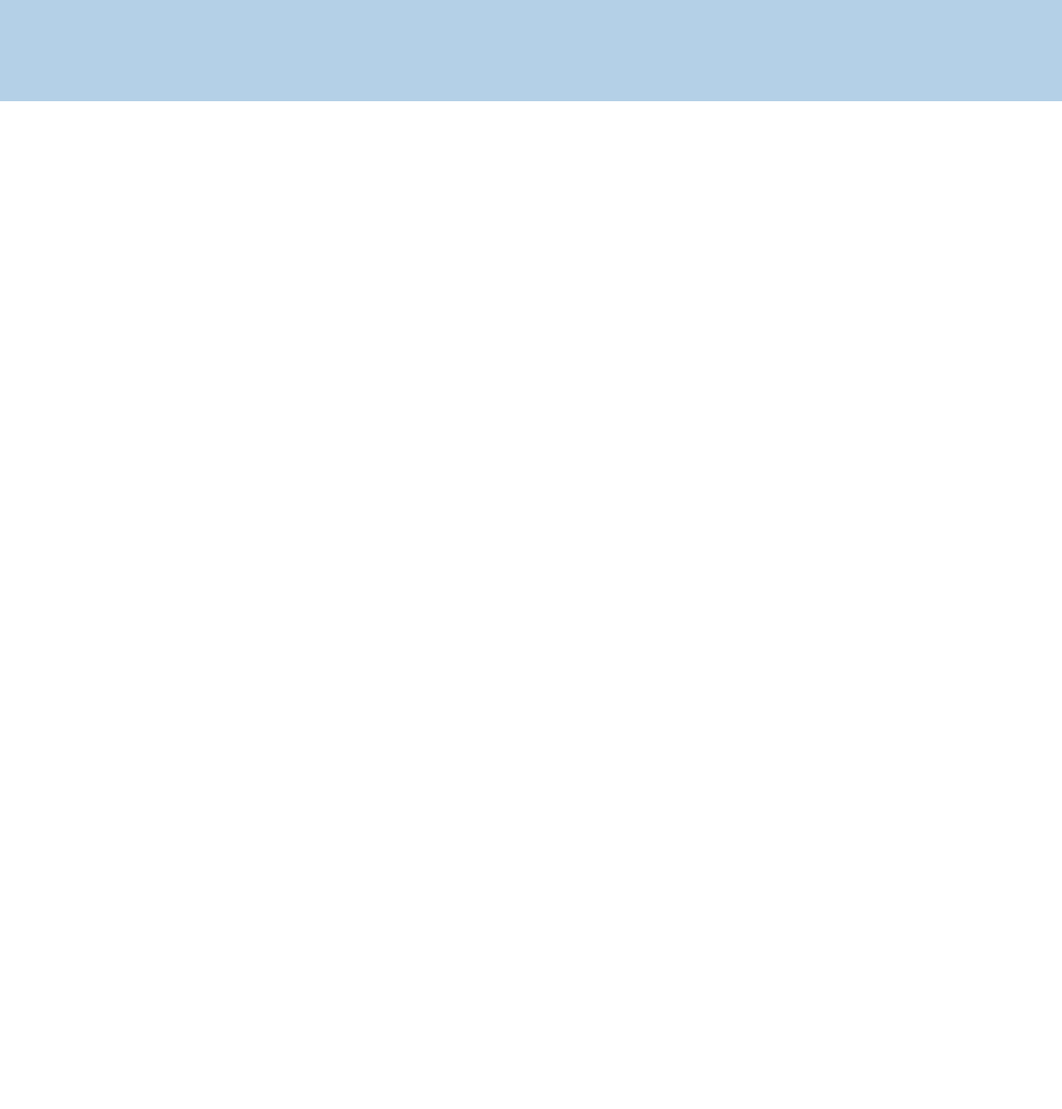
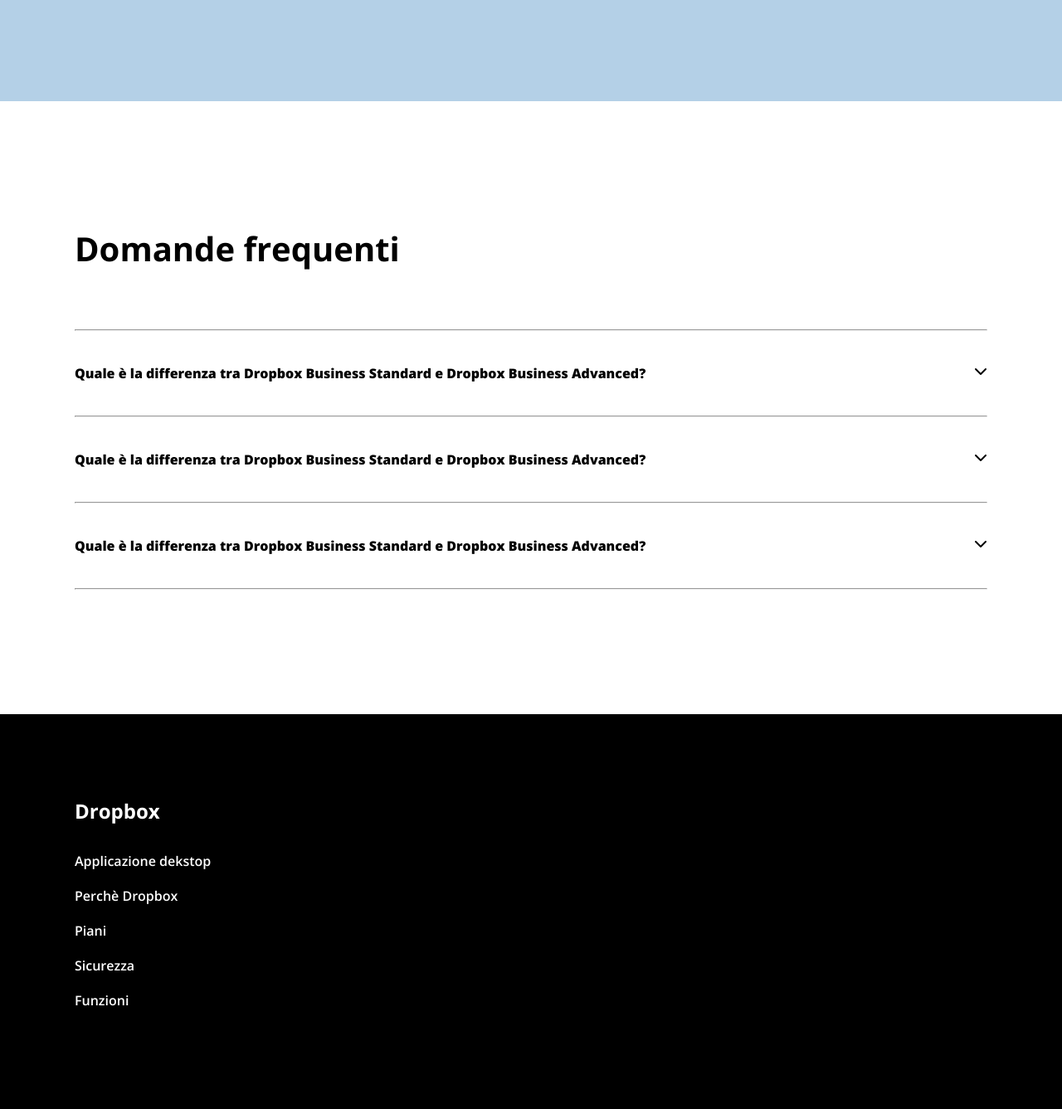
Before and after one commit to pietrolupi/htmlcss-dropbox, a plain HTML site: page index.html in a window 1280 px wide. Shown: the part 6273-7610 px from the top of the page at 83% size. Before the commit the page ends 6395 px from the top, so only its background shows below. Drawn offline with nearby package versions, Linux system fonts and the light colour scheme.

Commit message:
[add]:footer

```diff
--- a/assets/css/style.css
+++ b/assets/css/style.css
@@ -89,7 +89,8 @@
 
 section:nth-child(2),
 section:nth-child(3),
-section:nth-child(4)   {
+section:nth-child(4),
+section:nth-child(7)   {
   margin: 0 auto;
   width: 90%;
   max-width: 1100px;
@@ -372,3 +373,49 @@
   background-color: white;
   color: black;
 }
+
+/* SECTION 7 ---------------------------------- */
+
+.faq {
+  padding-top: 150px;
+}
+.faq h2 {
+  font-size: 2.5rem;
+  padding-bottom: 30px;
+}
+
+.faq hr {
+  margin: 40px 0;
+}
+
+.faq p {
+  font-weight: 800;
+}
+
+
+/* FOOTER ---------------------------------------- */
+
+footer {
+  background-color: black;
+  color: white;
+  margin-top: 110px;
+}
+
+.container-footer-menu {
+  margin: 0 auto;
+  width: 90%;
+  max-width: 1100px;
+  padding: 100px 0;
+}
+
+.container-footer-menu h3 {
+  font-size: 1.5rem;
+  padding-bottom: 33px;
+}
+
+.container-footer-menu ul li {
+  padding-bottom: 20px;
+}
+.container-footer-menu a {
+  color: white;
+}
--- a/index.html
+++ b/index.html
@@ -201,9 +201,50 @@
 
       </div>
    </section>
+
+   <section class="faq">
+
+      <h2>Domande frequenti</h2>
+      <div class="col">
+
+        <hr>
+
+        <div class="row space-between">
+          <p>Quale è la differenza tra Dropbox Business Standard e Dropbox Business Advanced?</p>
+          <i class="fa-solid fa-chevron-down"></i>
+        </div>
+
+        <hr>
+
+        <div class="row space-between">
+          <p>Quale è la differenza tra Dropbox Business Standard e Dropbox Business Advanced?</p>
+          <i class="fa-solid fa-chevron-down"></i>
+        </div>
+        <hr>
+
+        <div class="row space-between">
+          <p>Quale è la differenza tra Dropbox Business Standard e Dropbox Business Advanced?</p>
+          <i class="fa-solid fa-chevron-down"></i>
+        </div>
+
+        <hr>
+      </div>
+   </section>
   </main>
 
   <footer>
+    <div class="container-footer-menu row space-between">
+      <div class="col ">
+        <h3>Dropbox</h3>
+        <ul>
+          <li><a href="#">Applicazione dekstop</a></li>
+          <li><a href="#">Perchè Dropbox</a></li>
+          <li><a href="#">Piani</a></li>
+          <li><a href="#">Sicurezza</a></li>
+          <li><a href="#">Funzioni</a></li>
+        </ul>
+      </div>
+    </div>
 
   </footer>
 </body>
```
